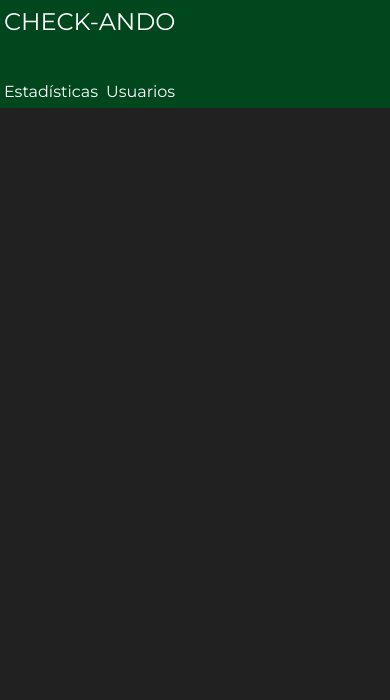
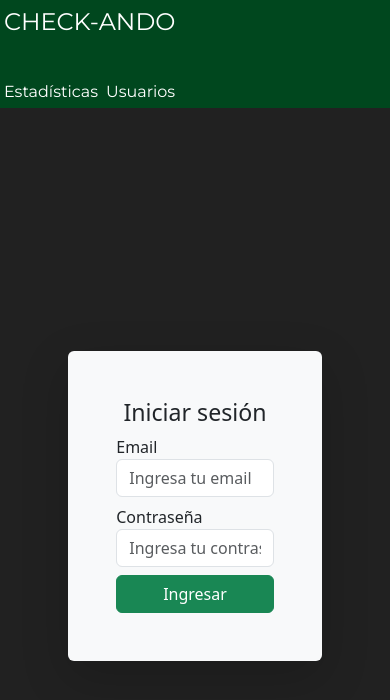
Before and after one commit to mane6867/check-ando-frontend, a React (Vite) app: page /login in a window 390 px wide. Shown: the top 700 px of the page. Built offline with nearby package versions, Linux system fonts and the light colour scheme.

Commit message:
se añade pagina de login

```diff
--- a/src/common/Routing.jsx
+++ b/src/common/Routing.jsx
@@ -7,6 +7,7 @@ import LandingPage from "../pages/LandingPage/LandingPage"
 import './index.css'
 import Estadisticas from "../pages/Estadisticas"
 import Usuarios from "../pages/Usuarios/Usuarios.jsx"
+import Login from "../pages/Login/Login.jsx"
 
 export default function Routing() {
     return(
@@ -18,6 +19,7 @@ export default function Routing() {
             <Route path= "/estadisticas" element = {<Estadisticas/>}></Route>
             <Route path= "/" element = {<LandingPage/>}></Route>
             <Route path= "/usuarios" element = {<Usuarios/>}></Route>
+            <Route path= "/login" element = {<Login/>}></Route>
         </Routes>
 
         </BrowserRouter>
--- a/src/pages/LandingPage/LandingPage.css
+++ b/src/pages/LandingPage/LandingPage.css
@@ -5,13 +5,13 @@
     display: flex;
     justify-content: center;
     align-items: center;
+    text-align: center;
 
 }
-.container {
+.container-lan {
     display: flex; /* Utiliza un contenedor flex para alinear las columnas */
     max-width: 100%; /* Ancho máximo del contenedor */
     margin: 0; /* Centra el contenedor en la página */
-    position: relative;
 }
 
 body, html {
--- a/src/pages/LandingPage/Section-image/SectionImage.css
+++ b/src/pages/LandingPage/Section-image/SectionImage.css
@@ -1,4 +1,4 @@
-.container .img {
+.container-lan .img {
     width: 110vh;
     height: 95vh;
     border-radius: 0px;
@@ -9,7 +9,7 @@
   }
 
 
-.container .column  .card {
+.container-lan .column  .card {
     width: 240px;
     height: 190px;
     border-radius: 15px;
@@ -21,7 +21,7 @@
     overflow: visible;
    }
 
-.container .column   .card-details {
+.container-lan .column   .card-details {
     color: black;
     height: 100%;
     width: 100%;
@@ -45,12 +45,12 @@
    }
 
    /*Hover*/
-   .container .column .card:hover {
+   .container-lan .column .card:hover {
     border-color: rgb(28, 108, 48);
     box-shadow: 0 4px 18px 0 rgba(0, 0, 0, 0.25);
    }
 
-   .container .column .card:hover .card-button {
+   .container-lan .column .card:hover .card-button {
     transform: translate(-50%, 50%);
     opacity: 1;
    }
--- a/src/pages/LandingPage/Section-image/SectionImage.jsx
+++ b/src/pages/LandingPage/Section-image/SectionImage.jsx
@@ -1,17 +1,24 @@
 import './SectionImage.css'
+import { Link, useMatch, useResolvedPath , useNavigate} from "react-router-dom"
 
 export default function SectionImage(){
+  const navigate = useNavigate()
+
+  const handlelogin = () => {
+    navigate("/login");
+  }
     return(
-    <div className="container" >
-            <div class="img"></div>
+    <div className="container-lan" >
+        <div class="img">
+        </div>
         <div className="column">
-        <div class="card">
-  <div class="card-details">
-    <p class="text-title">CHECK-ANDO</p>
-    <p class="text-body">"Deja tu marca en los senderos, explora sin miedo"</p>
-    <button type="button" class="btn btn-success btn-sm" data-bs-toggle="button">Iniciar sesión</button>
-  </div>
-</div>
+          <div className="card">
+          <div class="card-details">
+            <p class="text-title">CHECK-ANDO</p>
+            <p class="text-body">"Deja tu marca en los senderos, explora sin miedo"</p>
+            <button type="button" class="btn btn-success btn-sm" data-bs-toggle="button" onClick={handlelogin}>Iniciar sesión</button>
+          </div>
+          </div>
         </div>
     </div>)
 }
--- /dev/null
+++ b/src/pages/Login/Login.css
@@ -0,0 +1,22 @@
+.form_container{
+    width: 30%;
+}
+
+@media screen and ( max-width: 1000px ){
+    .form_container {
+        width: 45%;
+    }
+
+}
+
+@media screen and ( max-width: 700px){
+    .form_container {
+        width: 65%;
+    }
+
+}
+
+.form-control:focus {
+    border-color: #437b5c; /* Cambia el color a verde (#28a745) */
+    box-shadow: 0 0 0 0.25rem #437b5c !important; /* Establece una sombra verde cuando el input obtiene el foco */
+  }
--- /dev/null
+++ b/src/pages/Login/Login.jsx
@@ -0,0 +1,49 @@
+import './Login.css';
+import { Link } from "react-router-dom";
+import { useNavigate } from "react-router-dom";
+
+
+
+export default function Login() {
+    const navigate = useNavigate();
+
+    const handleSubmit =  () => {
+    navigate("/main");
+
+    };
+
+    return (
+        <div className="login teplate d-flex justify-content-center align-items-center vh-100 ">
+            <div className="form_container p-5 rounded shadow-lg p-3 mb-5 bg-body-tertiary rounded">
+                <form onSubmit={handleSubmit} >
+                <h3 className="text-center">Iniciar sesión</h3>
+                <div className="mb-2">
+                    <label htmlFor = "email" >Email</label>
+                    <input
+                    type= 'email'
+                    placeholder="Ingresa tu email"
+                    className="form-control bg-white"
+                    required
+                    />
+                </div>
+                <div className="mb-2">
+                    <label htmlFor = "password">Contraseña</label>
+                    <input
+                    type= 'password'
+                    placeholder="Ingresa tu contraseña"
+                    className="form-control bg-white"
+                    required
+                    />
+                </div>
+                <div className="d-grid">
+                    <button className="btn btn-success">Ingresar</button>
+                </div>
+
+            </form>
+
+            </div>
+
+
+        </div>
+    )
+}
```
